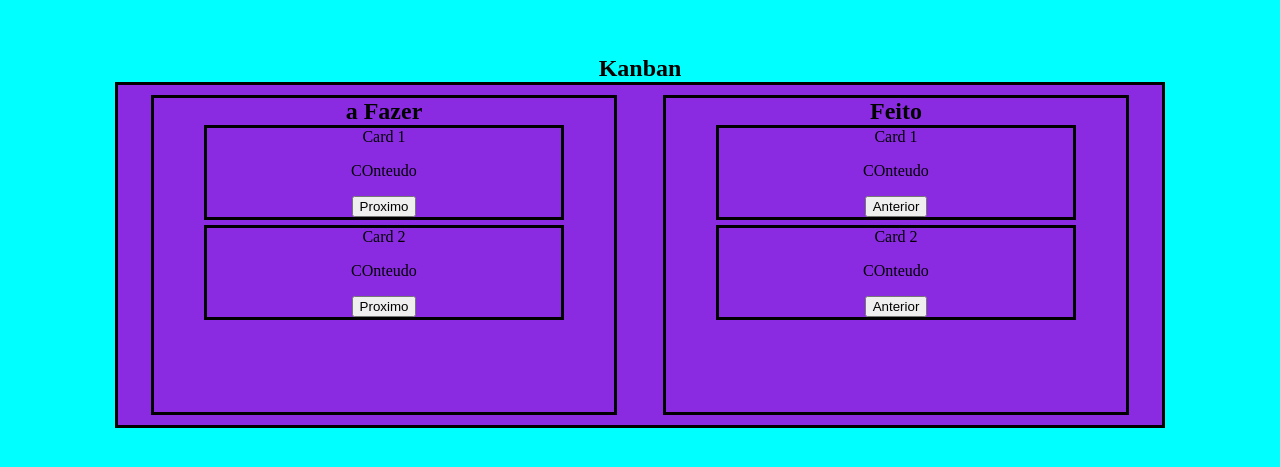
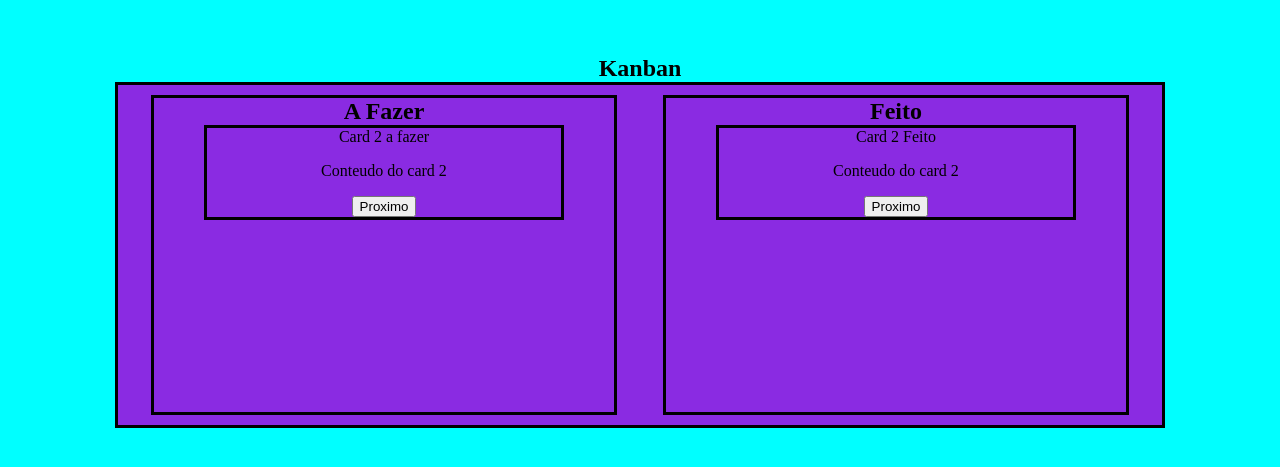
Before and after one commit to ViniciusAcordiSoethe/Kanban, a Vue app: page / in a window 1280 px wide. Shown: the part 159-626 px from the top of the page. Built offline with nearby package versions, Linux system fonts and the light colour scheme.

Commit message:
Augumas atualizações no Vue

```diff
--- a/src/App.vue
+++ b/src/App.vue
@@ -1,50 +1,48 @@
 <script>
+export default{
+  data(){
+    return{
+      conteudos:[
+        {conteudoid:"afazer" , titulo:"A Fazer",
+        cards:[{
+        id:1 , nome: "Card 1 a fazer" , cont:"Conteudo do card 1",
+        id:2 , nome: "Card 2 a fazer" , cont:"Conteudo do card 2",
+        }]
+        },
+        {conteudoid:"feito" , titulo:"Feito",
+        cards:[{
+        id:3 , nome: "Card 1 Feito" , cont:"Conteudo do card 1",
+        id:4 , nome: "Card 2 Feito" , cont:"Conteudo do card 2",
+        }]
+        },
+      ]
+    }
+  },
+};
 </script>
-
 <template>
   <section id="kanbanGrande">
     <h1>Kanban</h1>
     <div id="kanbanPrincipal">
-
-          <div class="kanbanColuna">
-              <h1>a Fazer</h1>
-              <div class="card">
-                Card 1
-                <br>
-                <p>COnteudo</p>
+      <div class="kanbanColuna" v-for="conteudo in conteudos" :key="conteudo.conteudo">
+        <h1>{{conteudo.titulo}}</h1>
+        <div class="card" v-for="card in conteudo.cards" :key="card.id">
+          {{card.nome}}
+          <br />
+          <p>{{card.cont}}</p>
           <button>Proximo</button>
-              </div>
-              <div class="card">
-                Card 2
-                <br>
-                <p>COnteudo</p>
-                <button>Proximo</button>
-              </div>
-          </div>
-          <div class="kanbanColuna">
-              <h1>Feito</h1>
-              <div class="card">
-                Card 1
-                <br>
-                <p>COnteudo</p>
-                <button>Anterior</button>
-              </div>
-              <div class="card">
-                Card 2
-                <br>
-                <p>COnteudo</p>
-                <button>Anterior</button>
         </div>
       </div>
     </div>
   </section>
 </template>
-
 <style>
-body , h1 ,html{
-  margin : 0px;
+body,
+h1,
+html {
+  margin: 0px;
 }
-#kanbanGrande{
+#kanbanGrande {
   background-color: aqua;
   width: 100vw;
   height: 100vh;
@@ -54,7 +52,7 @@ body , h1 ,html{
   justify-content: center;
   align-items: center;
 }
-#kanbanPrincipal{
+#kanbanPrincipal {
   border: solid black;
   background-color: blueviolet;
   display: flex;
@@ -63,12 +61,12 @@ body , h1 ,html{
   width: 80%;
   height: 40vh;
 }
-.kanbanColuna{
+.kanbanColuna {
   border: solid black;
   width: 45%;
   text-align: center;
 }
-.card{
+.card {
   border: solid black;
   margin: 0px 50px 5px 50px;
 }
--- /dev/null
+++ b/src/assets/components/cartao.vue
@@ -0,0 +1,4 @@
+<script></script>
+<template>
+
+</template>
--- /dev/null
+++ b/src/assets/components/conteudo.vue
@@ -0,0 +1,4 @@
+<script></script>
+<template>
+
+</template>
```
Lines whose indentation alone changed are shown as unchanged.
